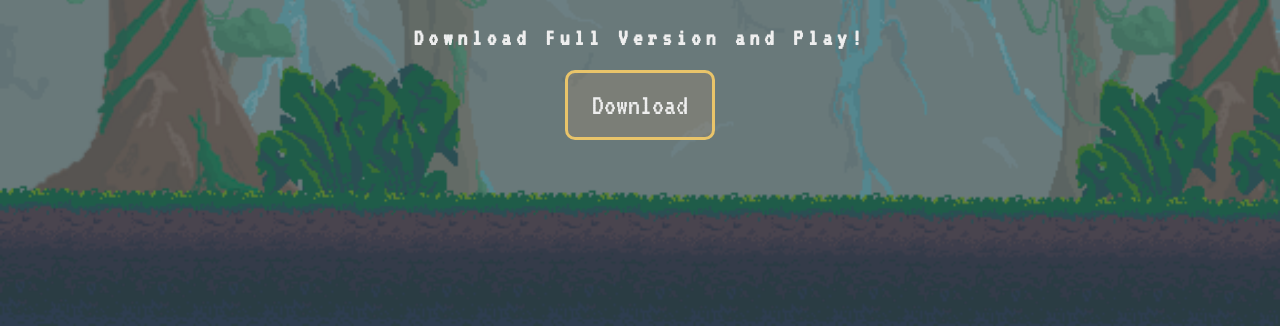
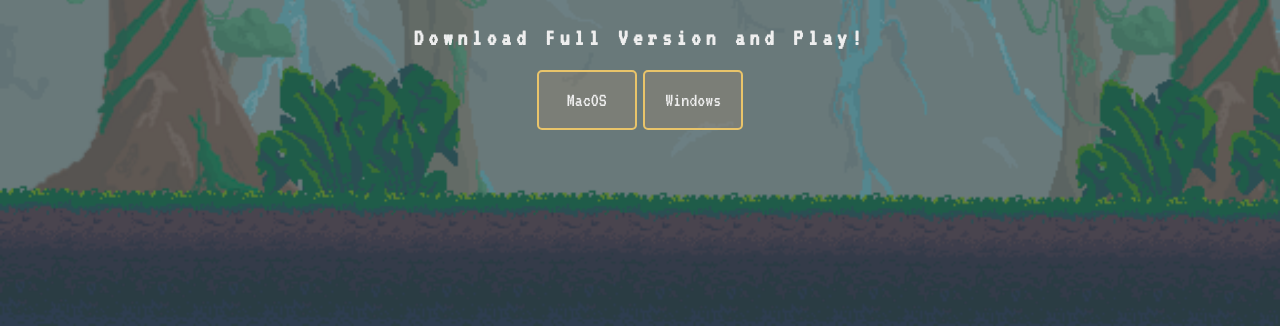
Before and after one commit to davidmagnussson/FeedItWeb, a plain HTML site: page index.html in a window 1280 px wide. Shown: the part 474-800 px from the top of the page. Drawn offline with Linux system fonts and the light colour scheme; some packages are replaced by stand-ins of ours; no server answers.

Commit message:
New builds for mac and Win

```diff
--- a/index.html
+++ b/index.html
@@ -30,9 +30,9 @@
                 <h2>Download Full Version and Play!</h2>
 
                 <div id="playButton--container__content--buttons">
-                    <!-- <a href="./MacOS_version.zip" download><button class="download_button">MacOS</button></a>
-                    <a href="./WindowsOS_version.zip" download><button class="download_button">Windows</button></a> -->
-                    <a href="./FeedIt_download.zip" download><button class="download_button">Download</button></a>
+                    <a href="./FeedIt_MacOS.zip" download><button class="download_button">MacOS</button></a>
+                    <a href="./FeedIt_WindowsOS.zip" download><button class="download_button">Windows</button></a>
+                    <!-- <a href="./FeedIt_download.zip" download><button class="download_button">Download</button></a> -->
                 </div>
             </div>
             </div>
--- a/main.css
+++ b/main.css
@@ -72,12 +72,12 @@ body{
 }
 
 .download_button {
-    width: 150px;
-    height: 70px;
-    font-size: 30px;
+    width: 100px;
+    height: 60px;
+    font-size: 20px;
     font-family: var(--font);
-    border-radius: 10px;
-    border: 3px solid #E9C46A;
+    border-radius: 5px;
+    border: 2px solid #E9C46A;
     background-color: #F4A26120;
     color: var(--active-color);
     -webkit-appearance: none;
```
Also changed, not shown: 2 other files.
